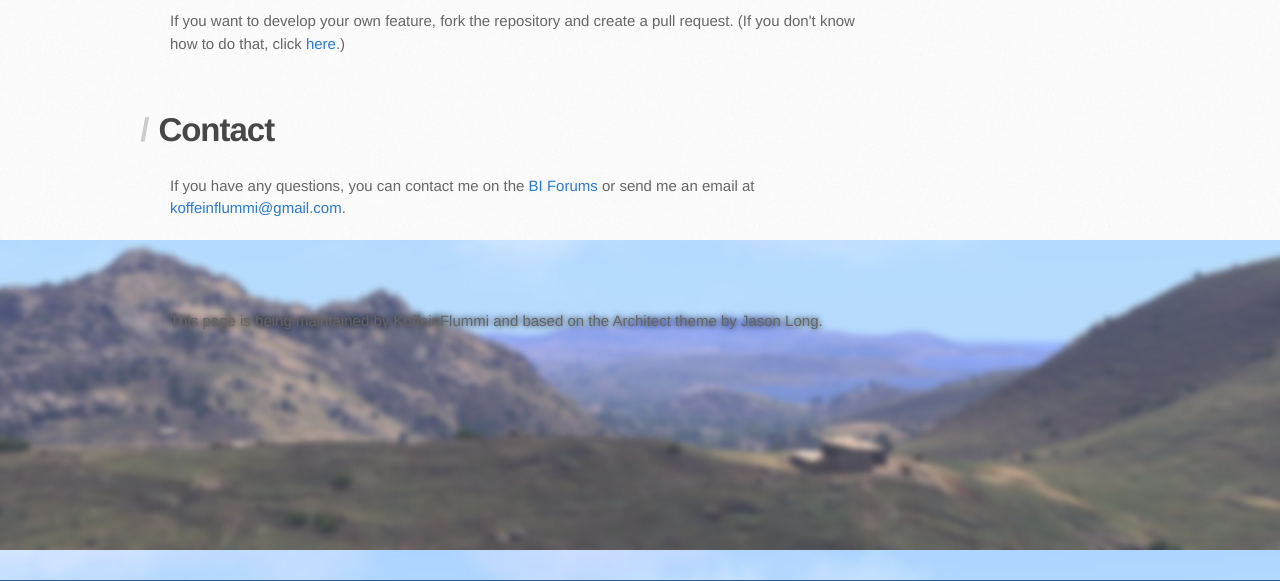
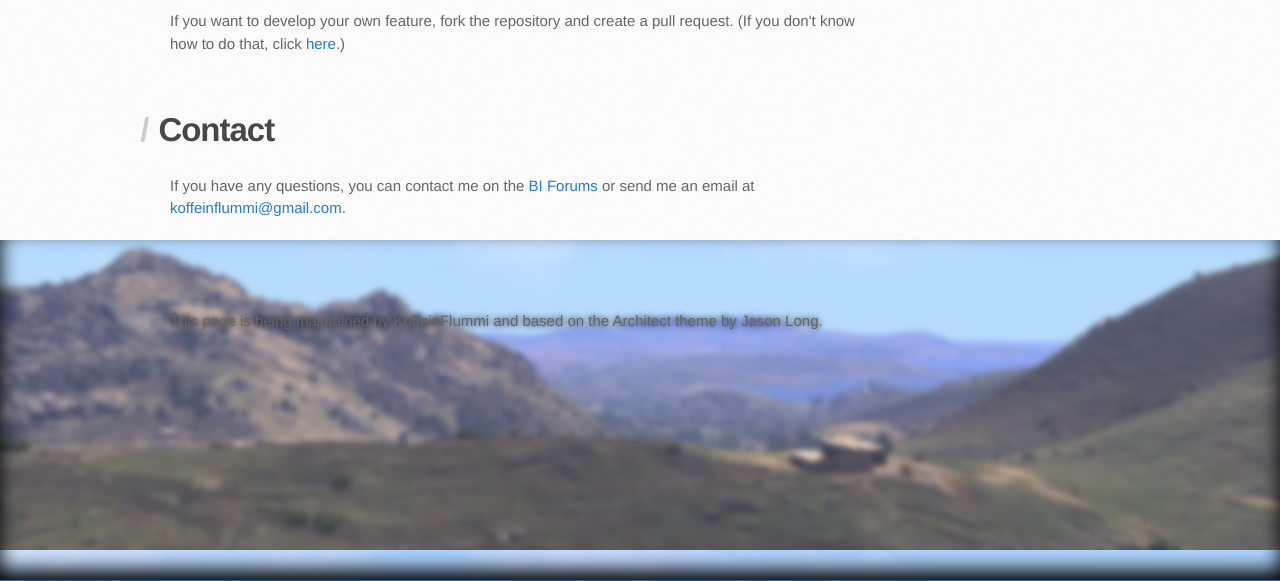
Before and after one commit to KoffeinFlummi/AGM, a PHP site: page / in a window 1280 px wide. Shown: the part 2375-2956 px from the top of the page. Run offline with PHP 8.4, Linux system fonts and the light colour scheme; some libraries are stand-ins or nearby versions.

Commit message:
Update stylesheet.css

```diff
--- a/stylesheets/stylesheet.css
+++ b/stylesheets/stylesheet.css
@@ -252,9 +252,9 @@ footer {
   max-height: 400px;
   min-height: 200px;
   margin: 0 auto 0 auto;
-  -moz-box-shadow:    inset 0 -10 20px #000;
-  -webkit-box-shadow: inset 0 -10 20px #000;
-  box-shadow:         inset 0 -10 20px #000;
+  -moz-box-shadow:    inset 0 -10px 20px #000;
+  -webkit-box-shadow: inset 0 -10px 20px #000;
+  box-shadow:         inset 0 -10px 20px #000;
 }
 
 
```
